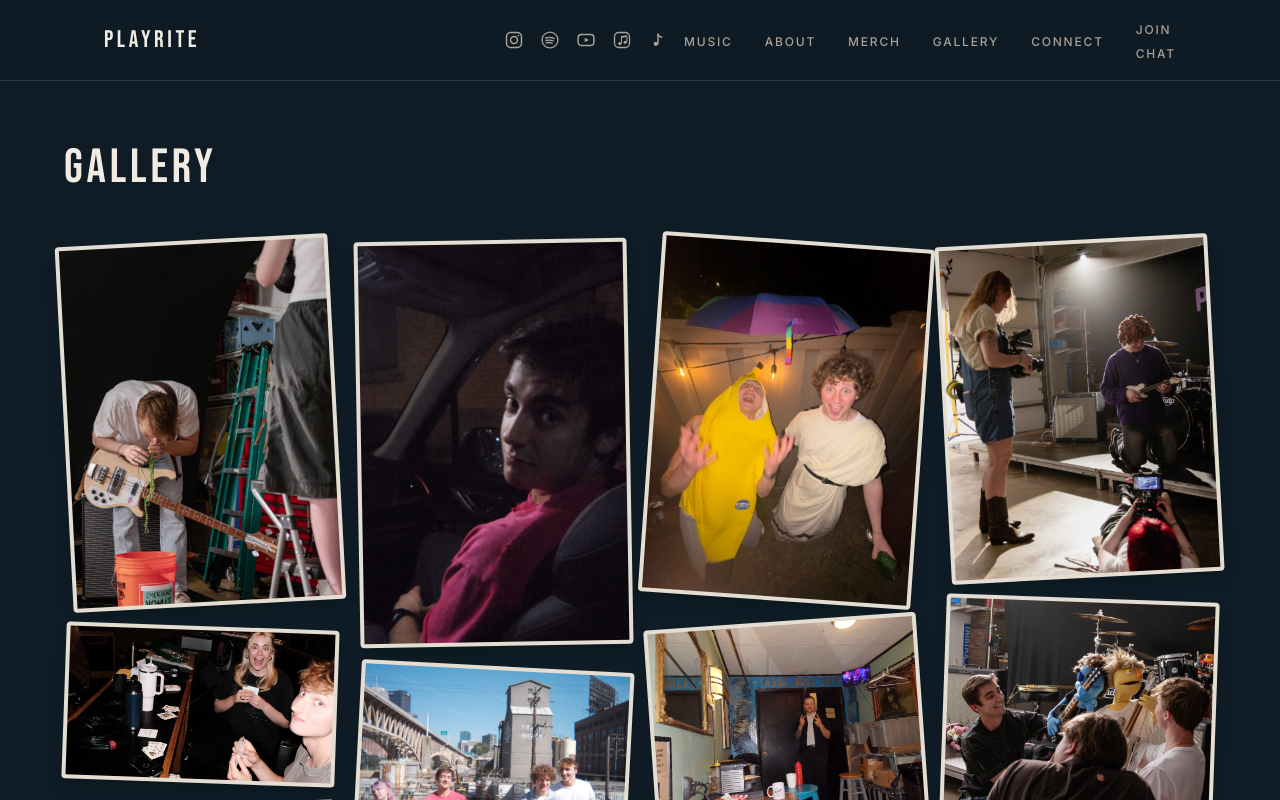
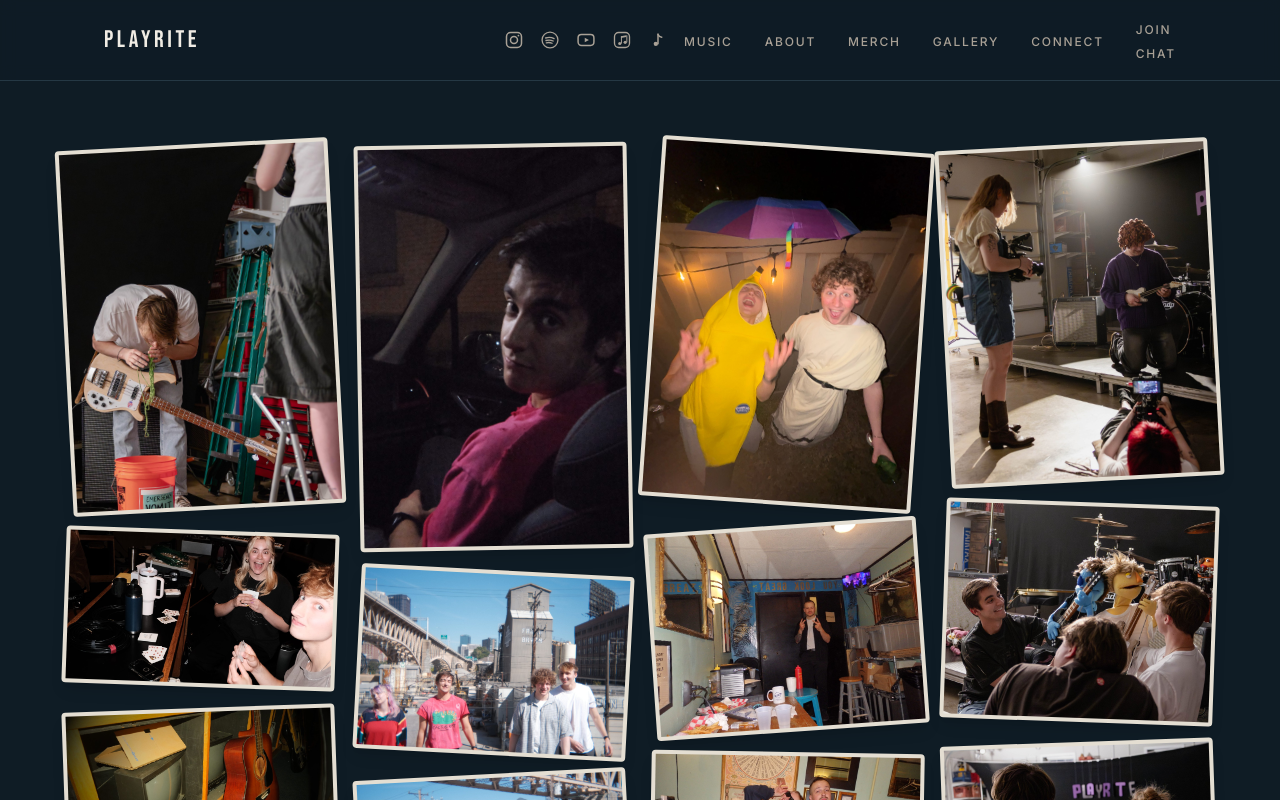
Before and after one commit to KeeganShirley/playrite-website, a Next.js app: page /gallery in a window 1280 px wide. Shown: the top 800 px of the page. Built offline with nearby package versions, Linux system fonts and the light colour scheme.

Commit message:
Remove visible Gallery heading (kept sr-only for accessibility)

```diff
--- a/src/app/gallery/page.tsx
+++ b/src/app/gallery/page.tsx
@@ -14,11 +14,9 @@ export default function GalleryPage() {
       <Nav />
       <main className="flex-1 px-6 pb-20 pt-28 sm:px-10 sm:pt-36">
         <div className="mx-auto max-w-6xl">
-          <h1 className="font-display text-4xl tracking-[0.08em] text-text sm:text-5xl">
-            GALLERY
-          </h1>
+          <h1 className="sr-only">Gallery</h1>
 
-          <div className="mt-12 columns-2 gap-5 sm:columns-3 lg:columns-4">
+          <div className="columns-2 gap-5 sm:columns-3 lg:columns-4">
             {GALLERY_IMAGES.map((image, index) => (
               <div
                 key={image.src}
```
